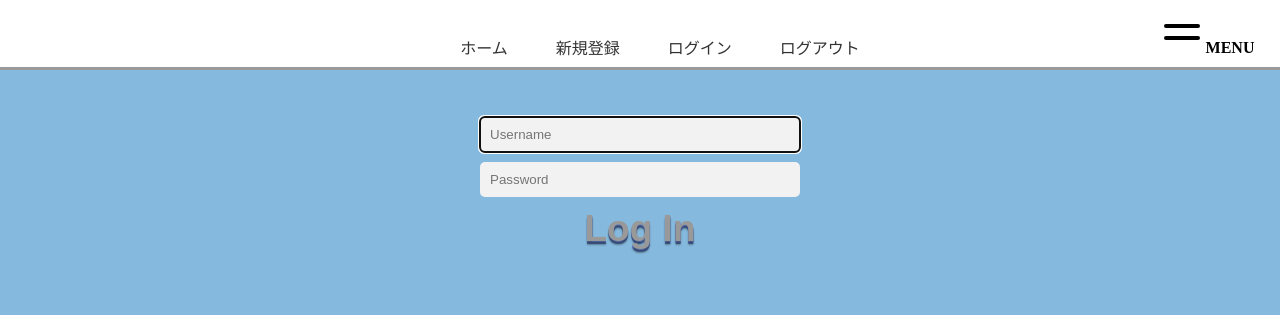
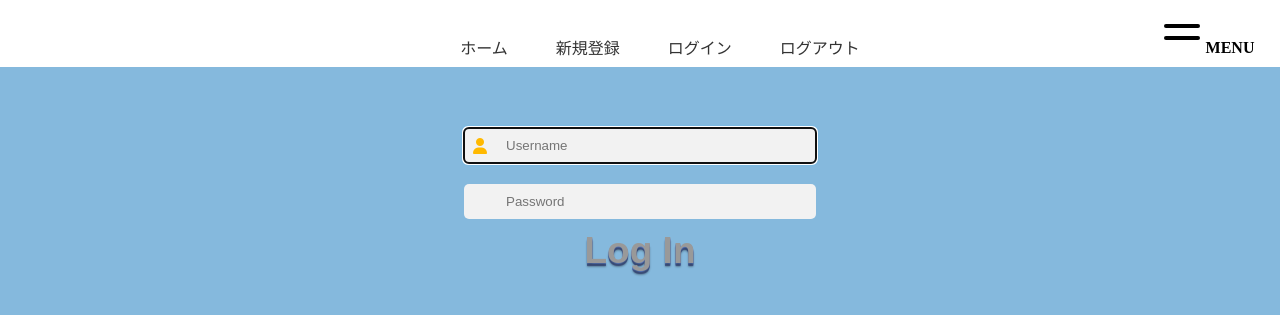
Before and after one commit to thejunjiadachi/chiimu-kaihatsu, a Flask app: page /login in a window 1280 px wide. Shown: the top 315 px of the page. Run offline with Flask 2, Linux system fonts and the light colour scheme; some libraries are stand-ins or nearby versions.

Commit message:
ログイン画面デザイン

```diff
--- a/static/style.css
+++ b/static/style.css
@@ -1,12 +1,12 @@
+  /*///// Header Style /////*/
   header {
     position: fixed;
     top: 0;
     left: 0;
-    width: 100vw;
-    width: 100dvw;
+    width: 100%;
     height: 4.2rem;
     background-color: #fff;
-    border-bottom: 3px solid #999;
+    border-bottom: 3px #999;
   }
 
   #pcNav {
@@ -20,7 +20,7 @@
     height: 0;
   }
 
-  /*///// lineMenu /////*/
+  /*///// ハンバーガーメニュー /////*/
   #lineMenu {
     position: fixed;
     top: 1.5rem;
@@ -92,13 +92,16 @@
     opacity: 1;
   }
 
+  #checkbox:checked ~ #globalNav + main {
+    display: none;
+  }
+
   #globalNav ul {
     list-style: none;
     padding: 80px 4%;
     height: 100vh;
     height: 100dvh;
     overflow-y: scroll;
-    z-index: 999;
   }
 
   /*///// Global Nav and Webpage style /////*/
@@ -449,13 +452,31 @@
   /* ユーザー名とパスワードの入力欄 */
   input[type="text"],
   input[type="password"] {
-    padding: 10px;
+    padding: 10px 10px 10px calc(2rem + 10px);
     border-radius: 5px;
     border: none;
     background-color: #f2f2f2;
     margin-bottom: 10px;
+    margin-top: 10px;
     width: 300px;
     max-width: 100%;
+  }
+
+  .form-control+i {
+    position: absolute;
+    top: 50%;
+    left: 10px;
+    transform: translateY(-50%);
+    transition: .3s;
+  }
+
+  .form-control:focus {
+      border: 1px solid #4ab6f6;
+      box-shadow: 0 0 3px #4ab6f6;
+  }
+
+  .form-control:focus+i {
+      color: #ffb900;
   }
 
   /* エラーメッセージ */
--- a/templates/layout.html
+++ b/templates/layout.html
@@ -4,6 +4,9 @@
         <meta charset="utf-8">
         <meta name="viewport" content="initial-scale=1, width=device-width">
         <link href="../static/style.css" rel="stylesheet">
+        <!-- Font Awesome -->
+        <script src="https://kit.fontawesome.com/325cb9b48b.js" crossorigin="anonymous"></script>
+
         <title>勉強カフェ検索: {% block title %}{% endblock %}</title>
     </head>
     <body>
--- a/templates/login.html
+++ b/templates/login.html
@@ -11,6 +11,7 @@
         {% endif %}
         <div class="mb-3">
             <input autocomplete="off" autofocus class="form-control mx-auto w-auto" id="username" name="username" placeholder="Username" type="text">
+            <i class="fa-solid fa-user"></i>
         </div>
         <div class="mb-3">
             <input class="form-control mx-auto w-auto" id="password" name="password" placeholder="Password" type="password">
```
